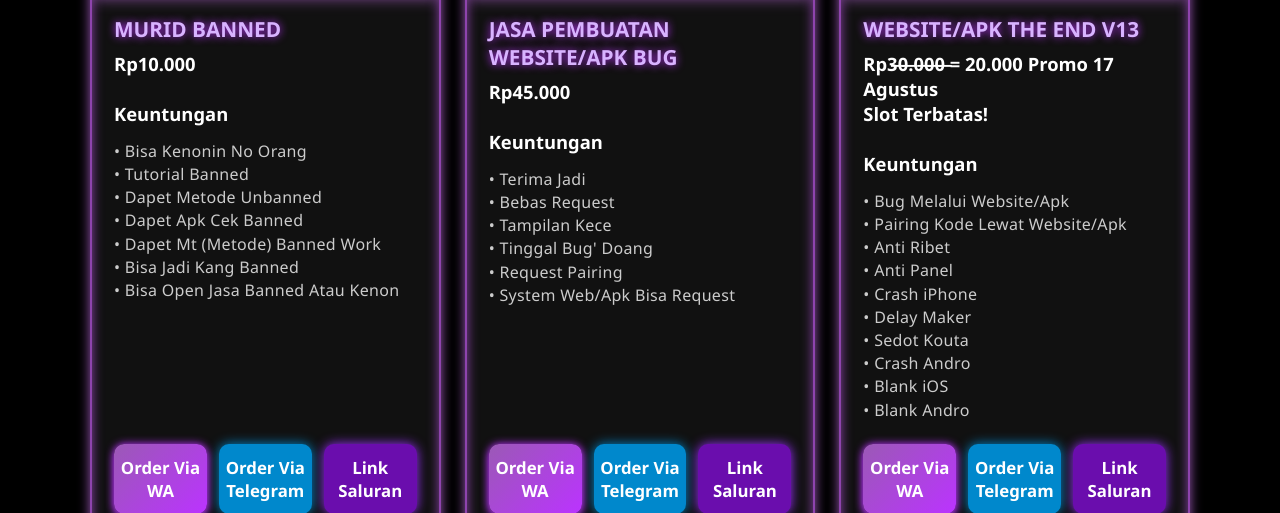
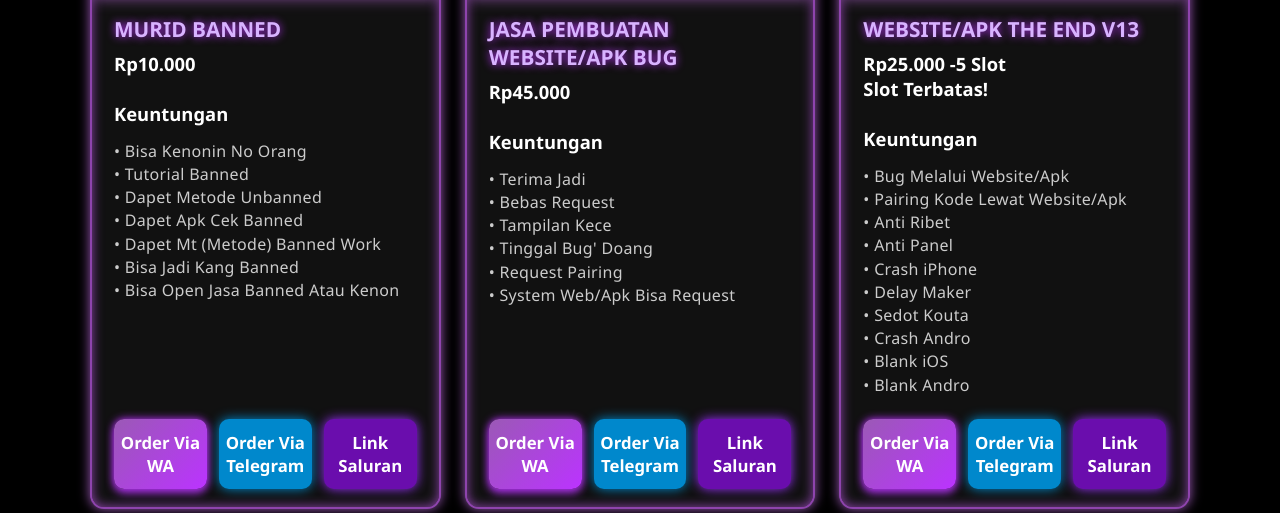
Before and after one commit to ZalCyberSec/ZalOfficial-Store, a plain HTML site: page index.html in a window 1280 px wide. Shown: the part 519-1032 px from the top of the page. Drawn offline with Linux system fonts and the light colour scheme.

Commit message:
Update index.html

```diff
--- a/index.html
+++ b/index.html
@@ -212,7 +212,7 @@
     <img class="product-image" src="https://files.catbox.moe/bfvjt1.jpg" alt="Panel Pteroadctyl" />
     <div class="product-content">
       <div class="product-name">WEBSITE/APK THE END V13</div>
-      <div class="product-price">Rp3̶0̶.0̶0̶0̶ = 20.000 Promo 17 Agustus<br />Slot Terbatas!<br /><br />
+      <div class="product-price">Rp25.000 -5 Slot<br />Slot Terbatas!<br /><br />
       Keuntungan</div>
       <div class="product-benefits">
 • Bug Melalui Website/Apk<br />
```
